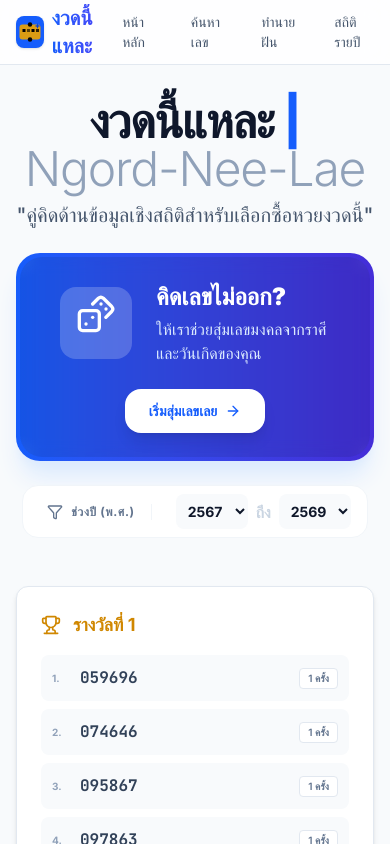
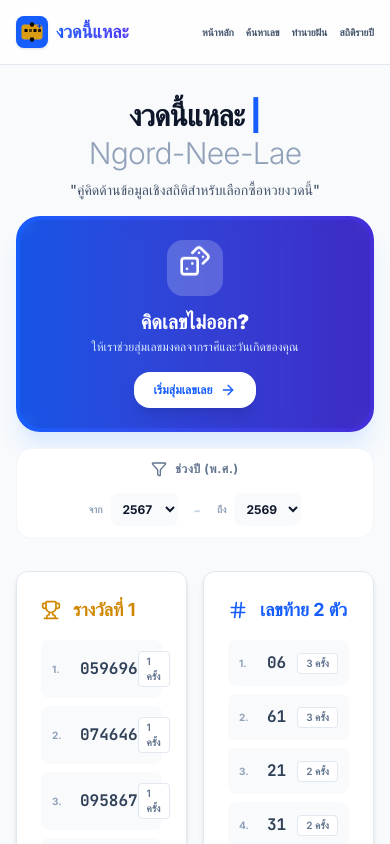
Before and after one commit to prame1/ngord-nee-lae, a Next.js app: page / in a window 390 px wide. Shown: the top 844 px of the page. Built offline with nearby package versions, Linux system fonts and the light colour scheme.

Commit message:
feat: add auto-update workflow and improve mobile responsiveness

```diff
--- a/src/app/layout.tsx
+++ b/src/app/layout.tsx
@@ -35,25 +35,25 @@ export default function RootLayout({
             <div className="flex justify-between h-16 items-center">
               <div className="flex items-center">
                 <Link href="/" className="flex items-center gap-2 group">
-                  <div className="w-8 h-8 relative bg-blue-600 rounded-lg flex items-center justify-center shadow-sm group-hover:scale-110 transition-transform">
+                  <div className="w-8 h-8 relative bg-blue-600 rounded-lg flex items-center justify-center shadow-sm group-hover:scale-110 transition-transform flex-shrink-0">
                     <img src="/favicon.svg" alt="Logo" className="w-6 h-6 invert" />
                   </div>
-                  <span className="text-xl font-black bg-gradient-to-r from-blue-600 to-indigo-600 bg-clip-text text-transparent">
+                  <span className="text-lg sm:text-xl font-black bg-gradient-to-r from-blue-600 to-indigo-600 bg-clip-text text-transparent truncate">
                     งวดนี้แหละ
                   </span>
                 </Link>
               </div>
-              <div className="flex space-x-8">
-                <Link href="/" className="text-sm font-medium text-slate-600 hover:text-blue-600 transition-colors">
+              <div className="flex space-x-3 sm:space-x-8 overflow-x-auto no-scrollbar">
+                <Link href="/" className="text-[10px] sm:text-sm font-bold text-slate-600 hover:text-blue-600 transition-colors whitespace-nowrap">
                   หน้าหลัก
                 </Link>
-                <Link href="/search" className="text-sm font-medium text-slate-600 hover:text-blue-600 transition-colors">
+                <Link href="/search" className="text-[10px] sm:text-sm font-bold text-slate-600 hover:text-blue-600 transition-colors whitespace-nowrap">
                   ค้นหาเลข
                 </Link>
-                <Link href="/dream" className="text-sm font-medium text-slate-600 hover:text-blue-600 transition-colors">
+                <Link href="/dream" className="text-[10px] sm:text-sm font-bold text-slate-600 hover:text-blue-600 transition-colors whitespace-nowrap">
                   ทำนายฝัน
                 </Link>
-                <Link href="/archive" className="text-sm font-medium text-slate-600 hover:text-blue-600 transition-colors">
+                <Link href="/archive" className="text-[10px] sm:text-sm font-bold text-slate-600 hover:text-blue-600 transition-colors whitespace-nowrap">
                   สถิติรายปี
                 </Link>
               </div>
--- a/src/app/page.tsx
+++ b/src/app/page.tsx
@@ -55,18 +55,18 @@ export default function HomePage() {
   );
 
   return (
-    <div className="space-y-12 pb-20">
+    <div className="space-y-8 sm:space-y-12 pb-20">
       {/* Hero Section */}
       <motion.section
         initial={{ opacity: 0, scale: 0.95 }}
         animate={{ opacity: 1, scale: 1 }}
-        className="text-center space-y-6"
+        className="text-center space-y-4 sm:space-y-6"
       >
         <div className="space-y-2">
-          <h1 className="text-5xl font-extrabold tracking-tight text-slate-900">
-            งวดนี้แหละ <span className="text-blue-600">|</span> <span className="text-slate-400 font-light">Ngord-Nee-Lae</span>
+          <h1 className="text-3xl sm:text-5xl font-extrabold tracking-tight text-slate-900 leading-tight">
+            งวดนี้แหละ <span className="text-blue-600">|</span> <span className="text-slate-400 font-light block sm:inline">Ngord-Nee-Lae</span>
           </h1>
-          <p className="text-xl text-slate-600 font-medium">
+          <p className="text-sm sm:text-xl text-slate-600 font-medium px-4">
             "คู่คิดด้านข้อมูลเชิงสถิติสำหรับเลือกซื้อหวยงวดนี้"
           </p>
         </div>
@@ -77,17 +77,17 @@ export default function HomePage() {
           whileTap={{ scale: 0.99 }}
           className="max-w-4xl mx-auto bg-gradient-to-r from-blue-600 to-indigo-700 rounded-3xl p-1 text-white shadow-xl shadow-blue-100 transition-transform"
         >
-          <Link href="/random" className="flex flex-col md:flex-row items-center justify-between p-6 px-10 gap-6 bg-slate-900/10 rounded-[1.4rem] backdrop-blur-sm relative overflow-hidden group">
-            <div className="flex items-center space-x-6 text-left relative z-10">
-              <div className="p-4 bg-white/20 rounded-2xl group-hover:bg-white/30 transition-colors">
-                <Dices className="w-10 h-10 text-white animate-bounce" />
+          <Link href="/random" className="flex flex-col md:flex-row items-center justify-between p-5 sm:p-6 sm:px-10 gap-4 sm:gap-6 bg-slate-900/10 rounded-[1.4rem] backdrop-blur-sm relative overflow-hidden group text-center md:text-left">
+            <div className="flex flex-col md:flex-row items-center md:space-x-6 gap-3 relative z-10">
+              <div className="p-3 sm:p-4 bg-white/20 rounded-2xl group-hover:bg-white/30 transition-colors">
+                <Dices className="w-8 h-8 sm:w-10 sm:h-10 text-white animate-bounce" />
               </div>
-              <div className="space-y-1">
-                <h2 className="text-2xl font-black text-white">คิดเลขไม่ออก?</h2>
-                <p className="text-blue-100 font-medium">ให้เราช่วยสุ่มเลขมงคลจากราศีและวันเกิดของคุณ</p>
+              <div className="space-y-0.5">
+                <h2 className="text-xl sm:text-2xl font-black text-white">คิดเลขไม่ออก?</h2>
+                <p className="text-[12px] sm:text-base text-blue-100 font-medium">ให้เราช่วยสุ่มเลขมงคลจากราศีและวันเกิดของคุณ</p>
               </div>
             </div>
-            <div className="flex items-center space-x-2 bg-white text-blue-600 px-6 py-3 rounded-2xl font-black text-sm shadow-lg group-hover:bg-blue-50 transition-colors relative z-10">
+            <div className="flex items-center space-x-2 bg-white text-blue-600 px-5 py-2.5 sm:px-6 sm:py-3 rounded-2xl font-black text-xs sm:text-sm shadow-lg group-hover:bg-blue-50 transition-colors relative z-10 whitespace-nowrap">
               <span>เริ่มสุ่มเลขเลย</span>
               <ArrowRight className="w-4 h-4" />
             </div>
@@ -99,40 +99,46 @@ export default function HomePage() {
           initial={{ opacity: 0 }}
           animate={{ opacity: 1 }}
           transition={{ delay: 0.3 }}
-          className="inline-flex items-center space-x-4 bg-white p-2 rounded-2xl shadow-soft border border-slate-100"
+          className="flex flex-col sm:flex-row items-center gap-4 bg-white p-3 sm:p-2 rounded-2xl shadow-soft border border-slate-100"
         >
-          <div className="flex items-center px-4 space-x-2 text-slate-500 border-r border-slate-100">
+          <div className="flex items-center px-4 space-x-2 text-slate-500 sm:border-r border-slate-100">
             <Filter className="w-4 h-4" />
             <span className="text-xs font-bold uppercase tracking-wider">ช่วงปี (พ.ศ.)</span>
           </div>
-          <div className="flex items-center space-x-2 px-2">
+          <div className="flex items-center space-x-4 px-2">
+            <div className="flex items-center space-x-2">
+              <span className="text-[10px] text-slate-400 font-bold">จาก</span>
               <select
                 value={startYear}
                 onChange={(e) => setStartYear(Number(e.target.value))}
-              className="bg-slate-50 text-sm font-bold p-2 rounded-lg outline-none focus:ring-2 focus:ring-blue-500"
+                className="bg-slate-50 text-xs sm:text-sm font-bold p-2 rounded-lg outline-none focus:ring-2 focus:ring-blue-500 cursor-pointer"
               >
                 {YEARS.slice().reverse().map(y => <option key={y} value={y}>{y}</option>)}
               </select>
-            <span className="text-slate-300 font-bold">ถึง</span>
+            </div>
+            <span className="text-slate-300 font-bold">-</span>
+            <div className="flex items-center space-x-2">
+              <span className="text-[10px] text-slate-400 font-bold">ถึง</span>
               <select
                 value={endYear}
                 onChange={(e) => setEndYear(Number(e.target.value))}
-              className="bg-slate-50 text-sm font-bold p-2 rounded-lg outline-none focus:ring-2 focus:ring-blue-500"
+                className="bg-slate-50 text-xs sm:text-sm font-bold p-2 rounded-lg outline-none focus:ring-2 focus:ring-blue-500 cursor-pointer"
               >
                 {YEARS.map(y => <option key={y} value={y}>{y}</option>)}
               </select>
+            </div>
           </div>
         </motion.div>
       </motion.section>
 
       {loading ? (
-        <div className="grid grid-cols-1 md:grid-cols-2 lg:grid-cols-4 gap-8">
+        <div className="grid grid-cols-2 md:grid-cols-2 lg:grid-cols-4 gap-4 sm:gap-8">
           {[...Array(8)].map((_, i) => (
-            <div key={i} className="card-minimal h-96 animate-pulse bg-slate-100/50"></div>
+            <div key={i} className="card-minimal h-64 sm:h-96 animate-pulse bg-slate-100/50 rounded-2xl"></div>
           ))}
         </div>
       ) : data && (
-        <div className="grid grid-cols-1 md:grid-cols-2 lg:grid-cols-4 gap-8">
+        <div className="grid grid-cols-2 md:grid-cols-2 lg:grid-cols-4 gap-4 sm:gap-8">
           <PrizeColumn title="รางวัลที่ 1" icon={Trophy} items={data.prize1} colorClass="text-yellow-600" delay={0.1} />
           <PrizeColumn title="เลขท้าย 2 ตัว" icon={Hash} items={data.back2} colorClass="text-blue-600" delay={0.15} />
           <PrizeColumn title="เลขหน้า 3 ตัว" icon={Zap} items={data.front3} colorClass="text-emerald-600" delay={0.2} />
```
Lines whose indentation alone changed are shown as unchanged.
